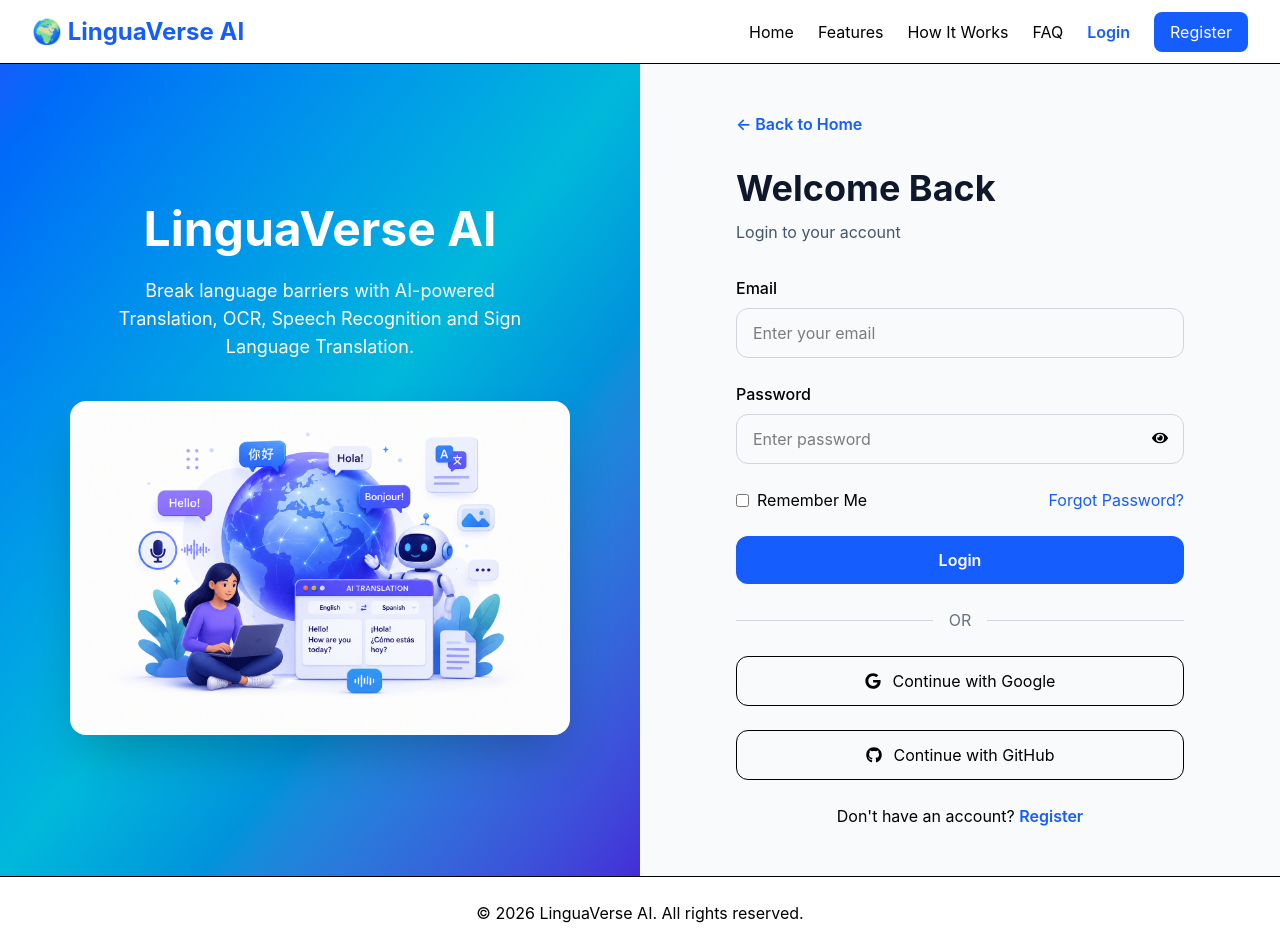
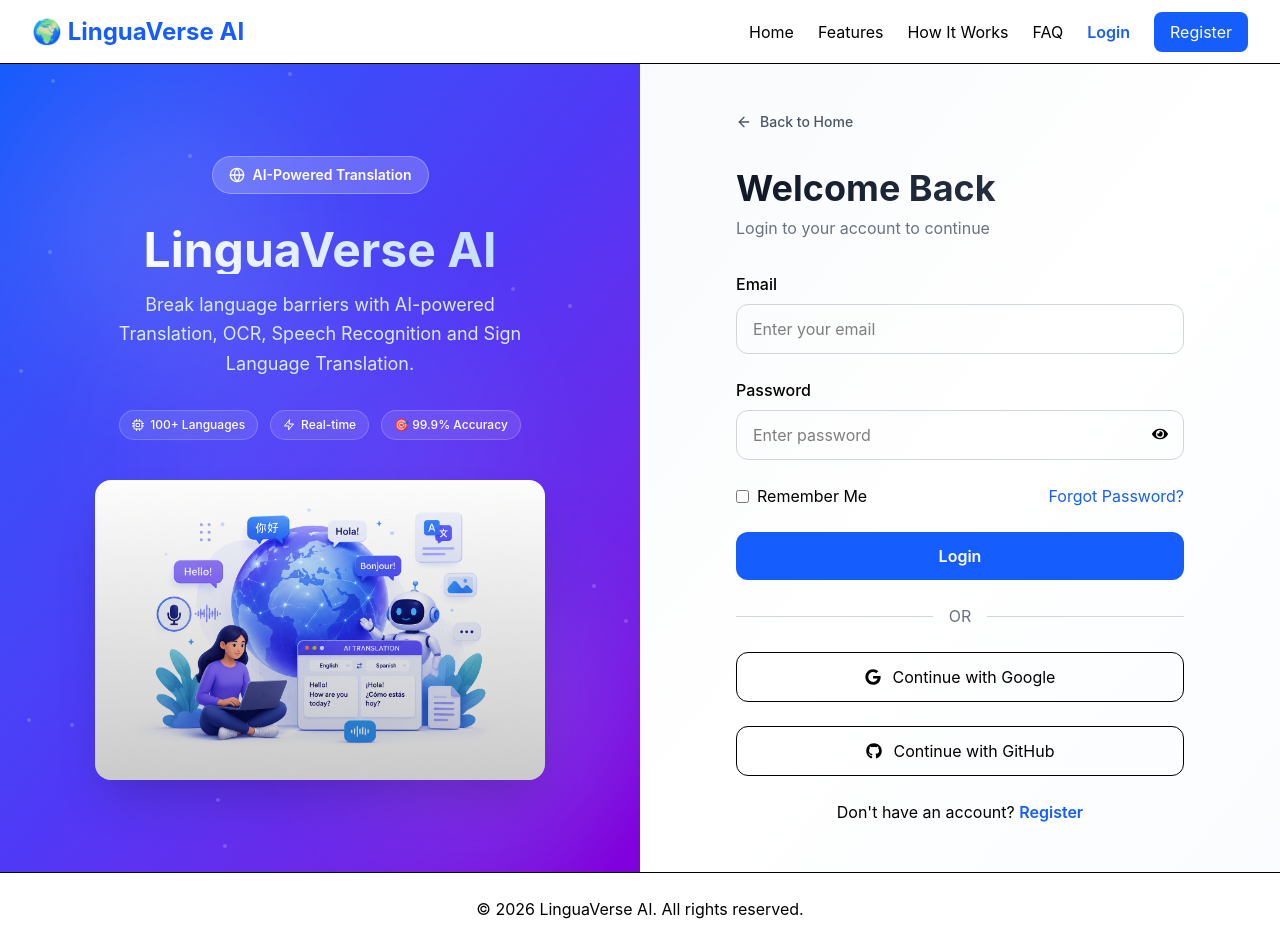
Before and after one commit to DishaAgarwalla/LinguaVerse-AI, a React (Vite) app in the folder client/: page /login in a window 1280 px wide. Built offline with nearby package versions, Linux system fonts and the light colour scheme.

Commit message:
refactor(auth): improve authentication page layouts

```diff
--- a/client/src/components/auth/AuthLayout.tsx
+++ b/client/src/components/auth/AuthLayout.tsx
@@ -1,5 +1,6 @@
 import type { ReactNode } from "react";
 import { Link } from "react-router-dom";
+import { FiArrowLeft, FiGlobe, FiCpu, FiZap } from "react-icons/fi";
 import homeImage from "../../assets/home.png";
 
 interface AuthLayoutProps {
@@ -14,46 +15,98 @@
   children,
 }: AuthLayoutProps) => {
   return (
-    <div className="min-h-screen grid lg:grid-cols-2">
-      {/* Left Side */}
-      <div className="hidden lg:flex flex-col items-center justify-center bg-gradient-to-br from-blue-600 via-cyan-500 to-indigo-700 text-white p-12">
-        <h1 className="text-5xl font-bold mb-6">LinguaVerse AI</h1>
+    <div className="min-h-screen grid lg:grid-cols-2 overflow-hidden">
+      {/* Left Side - Branding */}
+      <div className="hidden lg:flex flex-col items-center justify-center relative bg-gradient-to-br from-blue-600 via-indigo-600 to-purple-700 text-white p-12 overflow-hidden">
+        {/* Animated background elements */}
+        <div className="absolute inset-0 overflow-hidden">
+          <div className="absolute top-10 left-10 w-64 h-64 bg-white/10 rounded-full blur-3xl animate-pulse"></div>
+          <div className="absolute bottom-10 right-10 w-64 h-64 bg-white/10 rounded-full blur-3xl animate-pulse delay-1000"></div>
+          <div className="absolute top-1/2 left-1/2 -translate-x-1/2 -translate-y-1/2 w-96 h-96 bg-white/5 rounded-full blur-3xl"></div>
 
-        <p className="text-center text-lg max-w-md mb-10">
+          {/* Floating particles */}
+          {[...Array(20)].map((_, i) => (
+            <div
+              key={i}
+              className="absolute w-1 h-1 bg-white/20 rounded-full animate-float"
+              style={{
+                top: `${Math.random() * 100}%`,
+                left: `${Math.random() * 100}%`,
+                animationDelay: `${Math.random() * 4}s`,
+                animationDuration: `${3 + Math.random() * 4}s`,
+              }}
+            />
+          ))}
+        </div>
+
+        <div className="relative z-10 text-center">
+          <div className="inline-flex items-center gap-2 rounded-full bg-white/20 backdrop-blur-sm px-4 py-2 text-sm font-semibold border border-white/30 mb-8">
+            <FiGlobe className="w-4 h-4" />
+            AI-Powered Translation
+          </div>
+
+          <h1 className="text-5xl font-bold mb-4 bg-gradient-to-r from-white to-blue-200 bg-clip-text text-transparent">
+            LinguaVerse AI
+          </h1>
+
+          <p className="text-lg text-blue-100 max-w-md mx-auto leading-relaxed">
             Break language barriers with AI-powered Translation, OCR,
             Speech Recognition and Sign Language Translation.
           </p>
 
+          {/* Feature badges */}
+          <div className="mt-8 flex flex-wrap justify-center gap-3">
+            <span className="inline-flex items-center gap-1.5 rounded-full bg-white/10 backdrop-blur-sm px-3 py-1.5 text-xs font-medium border border-white/20">
+              <FiCpu className="w-3 h-3" />
+              100+ Languages
+            </span>
+            <span className="inline-flex items-center gap-1.5 rounded-full bg-white/10 backdrop-blur-sm px-3 py-1.5 text-xs font-medium border border-white/20">
+              <FiZap className="w-3 h-3" />
+              Real-time
+            </span>
+            <span className="inline-flex items-center gap-1.5 rounded-full bg-white/10 backdrop-blur-sm px-3 py-1.5 text-xs font-medium border border-white/20">
+              🎯 99.9% Accuracy
+            </span>
+          </div>
+        </div>
+
+        <div className="relative z-10 mt-10">
+          <div className="relative rounded-2xl shadow-2xl shadow-black/20 overflow-hidden group">
             <img
               src={homeImage}
-          alt="LinguaVerse"
-          className="rounded-2xl shadow-2xl w-[500px]"
+              alt="LinguaVerse AI"
+              className="w-[450px] transition-transform duration-700 group-hover:scale-105"
             />
+            <div className="absolute inset-0 bg-gradient-to-t from-black/20 to-transparent"></div>
+          </div>
+        </div>
       </div>
 
-      {/* Right Side */}
-      <div className="flex items-center justify-center bg-slate-50 px-6 py-12">
+      {/* Right Side - Form */}
+      <div className="flex items-center justify-center bg-gradient-to-br from-slate-50 via-white to-blue-50/30 px-4 sm:px-6 lg:px-8 py-12 overflow-y-auto">
         <div className="w-full max-w-md">
-
+          {/* Back Button */}
           <Link
             to="/"
-            className="text-blue-600 font-semibold hover:underline"
+            className="inline-flex items-center gap-2 text-sm font-medium text-gray-600 hover:text-blue-600 transition-colors duration-200 group"
           >
-            ← Back to Home
+            <FiArrowLeft className="w-4 h-4 group-hover:-translate-x-1 transition-transform" />
+            Back to Home
           </Link>
 
-          <h2 className="mt-8 text-4xl font-bold text-slate-900">
+          {/* Header */}
+          <div className="mt-8">
+            <h2 className="text-3xl sm:text-4xl font-bold bg-gradient-to-r from-gray-900 to-gray-700 bg-clip-text text-transparent">
               {title}
             </h2>
-
-          <p className="mt-3 text-slate-600">
+            <p className="mt-2 text-gray-500">
               {subtitle}
             </p>
+          </div>
 
           <div className="mt-8">
             {children}
           </div>
-
         </div>
       </div>
     </div>
--- a/client/src/pages/auth/ForgotPassword.tsx
+++ b/client/src/pages/auth/ForgotPassword.tsx
@@ -1,14 +1,13 @@
 import AuthLayout from "../../components/auth/AuthLayout";
+import ForgotPasswordForm from "../../components/auth/ForgotPasswordForm";
 
 const ForgotPassword = () => {
   return (
     <AuthLayout
-      title="Forgot Password"
-      subtitle="We'll help you reset your password"
+      title="Reset Password"
+      subtitle="We'll help you recover your account"
     >
-      <h2 className="text-center text-xl font-semibold">
-        Forgot Password Form Coming Soon...
-      </h2>
+      <ForgotPasswordForm />
     </AuthLayout>
   );
 };
--- a/client/src/pages/auth/Login.tsx
+++ b/client/src/pages/auth/Login.tsx
@@ -5,7 +5,7 @@
   return (
     <AuthLayout
       title="Welcome Back"
-      subtitle="Login to your account"
+      subtitle="Login to your account to continue"
     >
       <LoginForm />
     </AuthLayout>
--- a/client/src/pages/auth/Register.tsx
+++ b/client/src/pages/auth/Register.tsx
@@ -5,7 +5,7 @@
   return (
     <AuthLayout
       title="Create Account"
-      subtitle="Join LinguaVerse AI today"
+      subtitle="Join LinguaVerse AI and break language barriers"
     >
       <RegisterForm />
     </AuthLayout>
```
Lines whose indentation alone changed are shown as unchanged.
